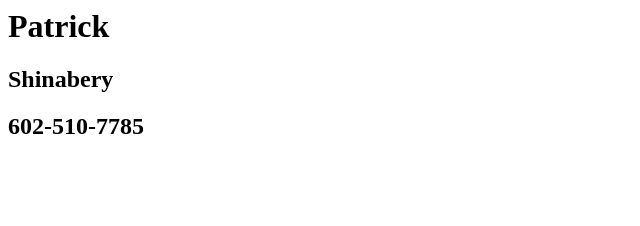
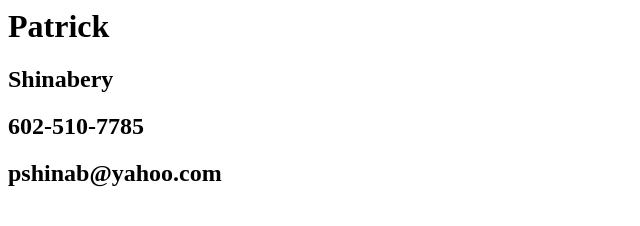
Before and after one commit to pshinab/Test-Project, a plain HTML site: page index.html in a window 1280 px wide. Shown: the whole page, without its empty margins (0-640 px from the left). Drawn offline with Linux system fonts and the light colour scheme.

Commit message:
add email address

```diff
--- a/index.html
+++ b/index.html
@@ -1,3 +1,4 @@
 <h1>Patrick</h1>
 <h2>Shinabery</h2>
 <h2>602-510-7785</h2>
+<h2>pshinab@yahoo.com</h2>
```
